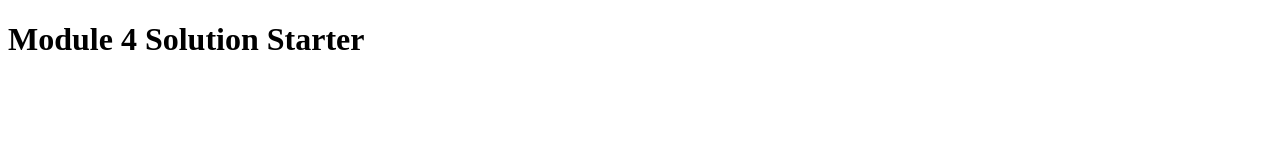
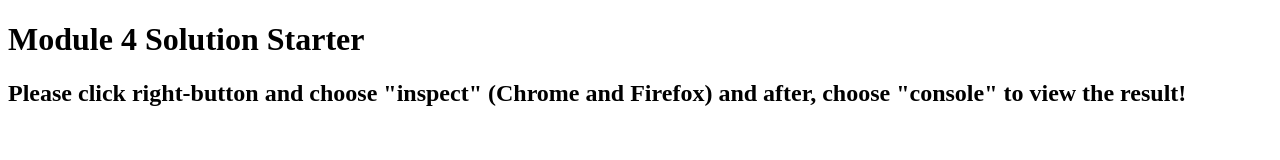
Before and after one commit to WilliamTadashii/hcj_a4, a plain HTML site: page index.html in a window 1280 px wide. Drawn offline with Linux system fonts and the light colour scheme.

Commit message:
Add files via upload

```diff
--- a/index.html
+++ b/index.html
@@ -9,5 +9,8 @@
 </head>
 <body>
   <h1>Module 4 Solution Starter</h1>
+
+  <h2>Please click right-button and choose "inspect" (Chrome and Firefox) and after, choose "console" to view the result! </h2>
+
 </body>
 </html>
```
